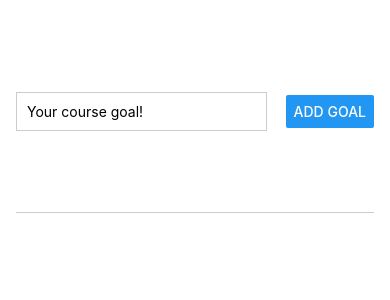
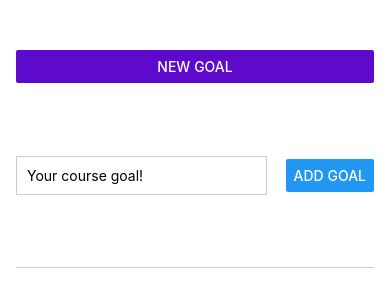
Before and after one commit to mikewanjero/RNCourse, a React Native app: screen / in a window 390 px wide. Shown: the top 300 px of the page. Built offline with nearby package versions, Linux system fonts and the light colour scheme.

Commit message:
Added Modal, plus functionality for cancel button

```diff
--- a/App.js
+++ b/App.js
@@ -1,17 +1,27 @@
 import { StatusBar } from "expo-status-bar";
 import { useState } from "react";
-import { Button, StyleSheet, TextInput, View, FlatList } from "react-native";
+import { Button, StyleSheet, View, FlatList } from "react-native";
 import GoalItem from "./components/goalItem";
 import GoalInput from "./components/goalInput";
 
 export default function App() {
+  const [modalIsVisible, setModalIsVisible] = useState(false);
   const [courseGoals, setCourseGoals] = useState([]);
+
+  function startAddGoalHandler() {
+    setModalIsVisible(true);
+  }
+
+  function endAddGoalHandler() {
+    setModalIsVisible(false);
+  }
 
   function addGoalHandler(enteredGoalText) {
     setCourseGoals((currentCourseGoals) => [
       ...currentCourseGoals,
       { text: enteredGoalText, id: Math.random().toString() },
     ]);
+    endAddGoalHandler();
   }
 
   function deleteGoalHandler(id) {
@@ -22,7 +32,12 @@ export default function App() {
 
   return (
     <View style={styles.appContainer}>
-      <GoalInput onAddGoal={addGoalHandler} />
+      <Button title="New Goal" color="#5e0acc" onPress={startAddGoalHandler} />
+      <GoalInput
+        visible={modalIsVisible}
+        onAddGoal={addGoalHandler}
+        onCancel={endAddGoalHandler}
+      />
       <View style={styles.goalsContainer}>
         <FlatList
           data={courseGoals}
@@ -47,7 +62,7 @@ export default function App() {
 const styles = StyleSheet.create({
   appContainer: {
     flex: 1,
-    paddingTop: 10,
+    paddingTop: 50,
     paddingHorizontal: 16,
   },
   goalsContainer: {
```
